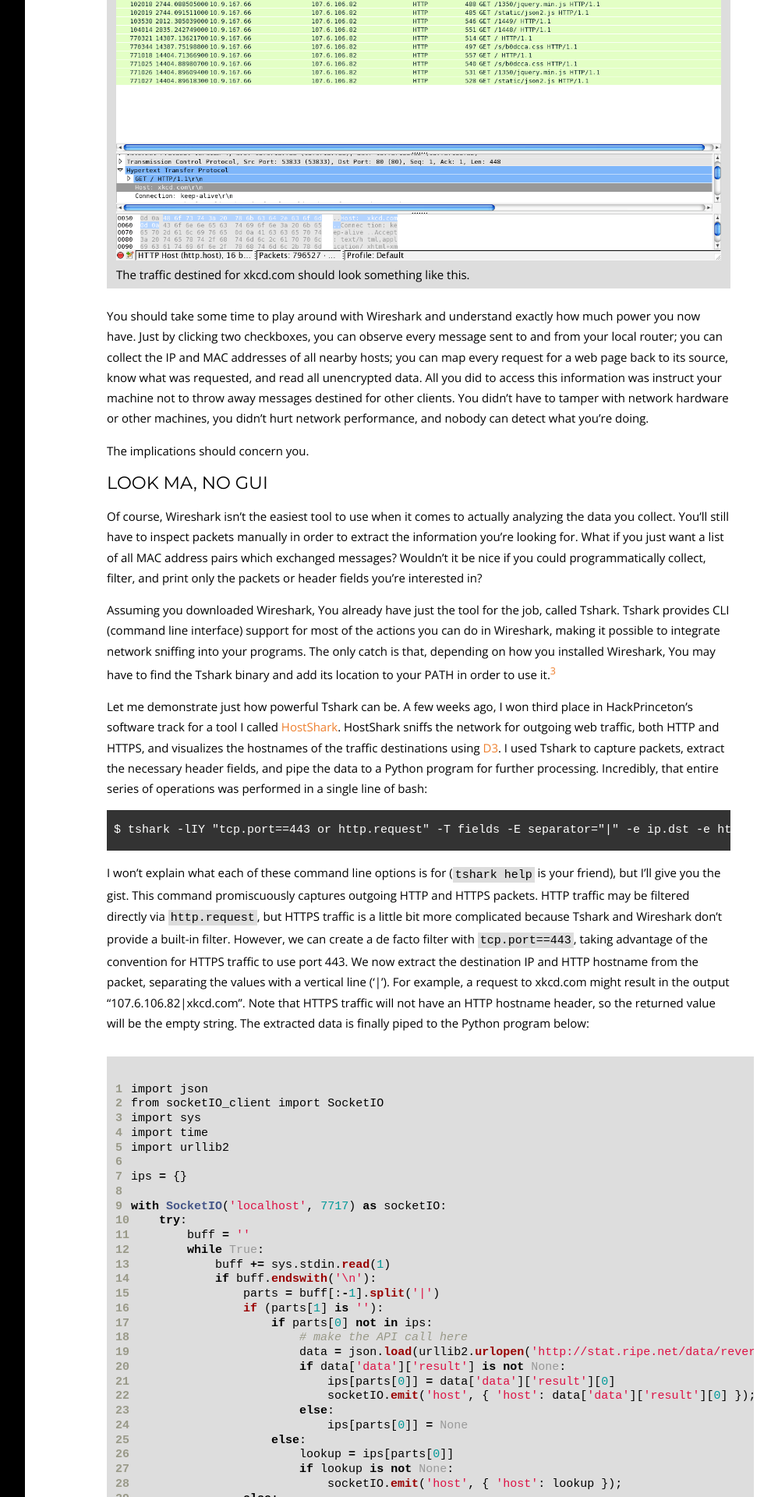
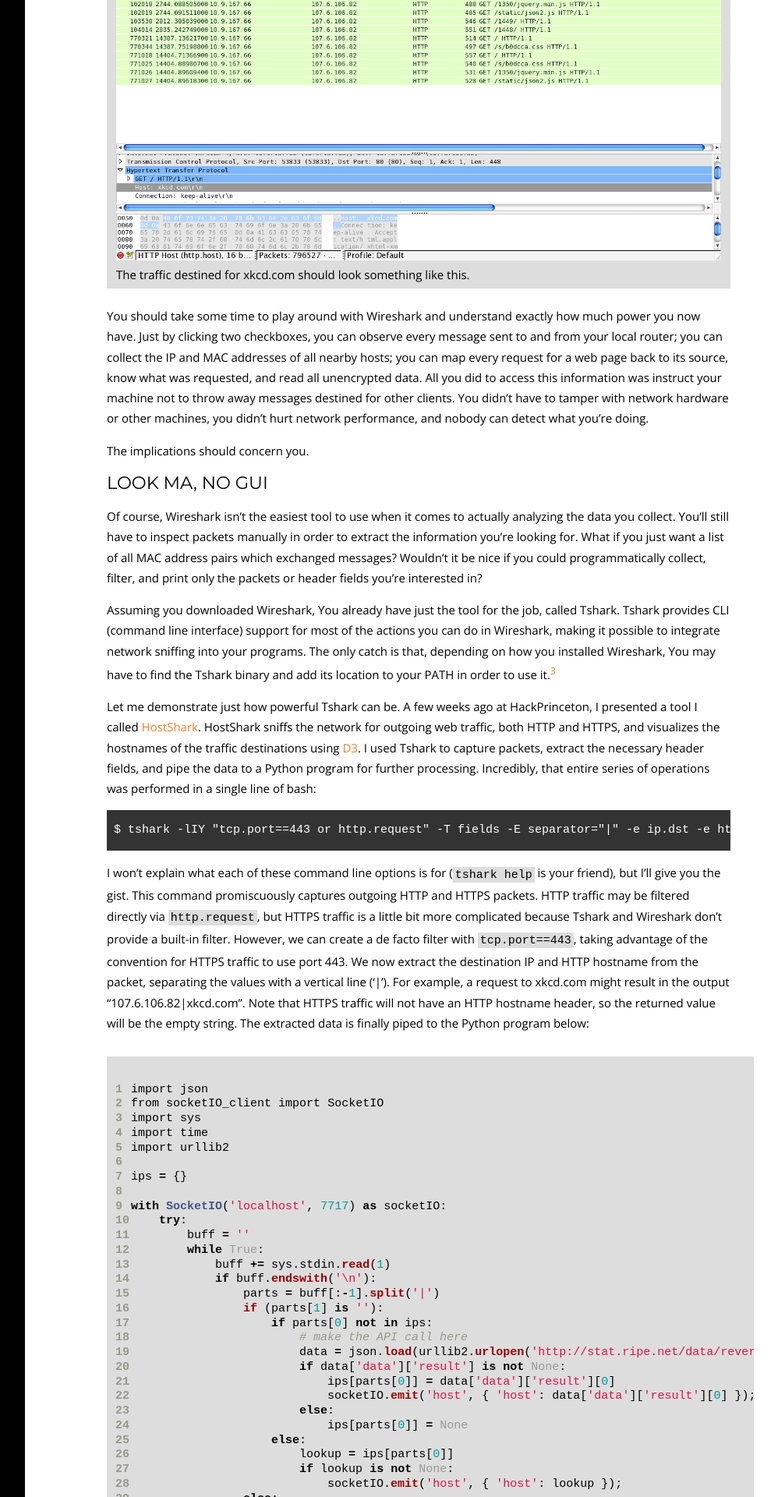
Before and after one commit to kronion/Nodenexus, a Jekyll site: the page built from _posts/2014-11-28-a-shark-on-the-network.markdown, in a window 1280 px wide. Shown: the part 1845-3765 px from the top of the page at 78% size, without its empty margins (238-1236 px from the left). Built offline with Jekyll 4.4.1, drawn with Linux system fonts in a browser that asks for light colours; some web fonts are replaced; comment, search, counter and statistics services are not loaded.

Commit message:
Updated wording

```diff
--- a/_posts/2014-11-28-a-shark-on-the-network.markdown
+++ b/_posts/2014-11-28-a-shark-on-the-network.markdown
@@ -48,7 +48,7 @@ Of course, Wireshark isn't the easiest tool to use when it comes to actually ana
 
 Assuming you downloaded Wireshark, You already have just the tool for the job, called Tshark. Tshark provides CLI (command line interface) support for most of the actions you can do in Wireshark, making it possible to integrate network sniffing into your programs. The only catch is that, depending on how you installed Wireshark, You may have to find the Tshark binary and add its location to your PATH in order to use it.[^3]
 
-Let me demonstrate just how powerful Tshark can be. A few weeks ago, I won third place in HackPrinceton's software track for a tool I called [HostShark][hostshark]. HostShark sniffs the network for outgoing web traffic, both HTTP and HTTPS, and visualizes the hostnames of the traffic destinations using [D3][d3]. I used Tshark to capture packets, extract the necessary header fields, and pipe the data to a Python program for further processing. Incredibly, that entire series of operations was performed in a single line of bash:
+Let me demonstrate just how powerful Tshark can be. A few weeks ago at HackPrinceton, I presented a tool I called [HostShark][hostshark]. HostShark sniffs the network for outgoing web traffic, both HTTP and HTTPS, and visualizes the hostnames of the traffic destinations using [D3][d3]. I used Tshark to capture packets, extract the necessary header fields, and pipe the data to a Python program for further processing. Incredibly, that entire series of operations was performed in a single line of bash:
 
 <pre class='terminal'><code>$ tshark -lIY "tcp.port==443 or http.request" -T fields -E separator="|" -e ip.dst -e http.host 2> /dev/null | python process.py</code></pre>
 
```
